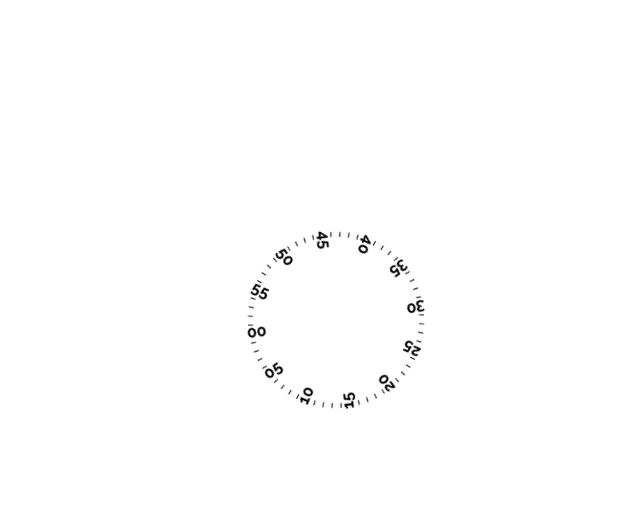
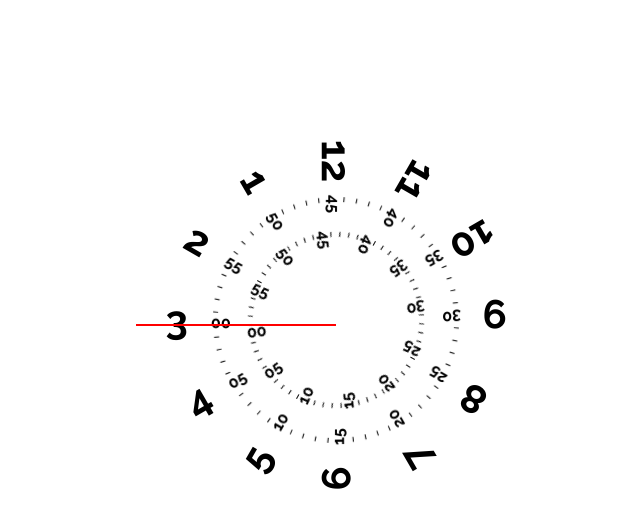
Before and after one commit to kyle-silver/clocks, a React (Create React App) app: page / in a window 1280 px wide. Shown: the top 528 px of the page, without its empty margins (304-944 px from the left). Built offline with nearby package versions, Linux system fonts and the light colour scheme.

Commit message:
it's rough, but it works

```diff
--- a/src/App.css
+++ b/src/App.css
@@ -9,10 +9,8 @@
   font-family: "Raleway", sans-serif;
 }
 
-.seconds-element {
+.clock-element {
   position: absolute;
-  top: 50%;
-  left: 50%;
   width: 2em;
   height: 0.5em;
   text-align: left;
@@ -31,3 +29,20 @@
   position: absolute;
   top: 50%;
 }
+
+.hour-wheel {
+  font-size: 30pt;
+}
+
+.hour-number {
+  margin-top: -24px;
+}
+
+.hand {
+  height: 2px;
+  width: 200px;
+  background: red;
+  position: absolute;
+  top: calc(50% + 3.5px);
+  right: 100%;
+}
--- a/src/App.tsx
+++ b/src/App.tsx
@@ -15,9 +15,17 @@ const WheelRotationKeyframes = keyframes`
   100% { transform: rotate(360deg) }
 `;
 
-const WheelRotation = styled.div`
+const SecondsWheelRotation = styled.div`
   animation: ${WheelRotationKeyframes} 60s
     cubic-bezier(0.6, -0.28, 0.735, 0.045) infinite;
+`;
+
+const MinuteWheelRotation = styled.div`
+  animation: ${WheelRotationKeyframes} 3600s linear infinite;
+`;
+
+const HourWheelRotation = styled.div`
+  animation: ${WheelRotationKeyframes} calc(60 * 60 * 12) s linear infinite;
 `;
 
 const SecondsElement: React.FC<{ value: number; date: Date }> = ({
@@ -38,8 +46,7 @@ const SecondsElement: React.FC<{ value: number; date: Date }> = ({
       <div className="tick" />
     );
   return (
-    <div className="seconds-element" key={`seconds-${value}`} style={style}>
-      {/* {value.toFixed(0).padStart(2, "0")} */}
+    <div className="clock-element" key={`seconds-${value}`} style={style}>
       {element}
     </div>
   );
@@ -52,8 +59,81 @@ const SecondsWheel: React.FC<{ date: Date }> = ({ date }) => {
       return <SecondsElement value={index} date={date} />;
     });
   return (
-    <div className="seconds-wheel">
-      <WheelRotation>{elements}</WheelRotation>
+    <div className="clock-wheel">
+      <SecondsWheelRotation>{elements}</SecondsWheelRotation>
+    </div>
+  );
+};
+
+const MinutesElement: React.FC<{ value: number; date: Date }> = ({
+  value,
+  date,
+}) => {
+  const minutes = date.getMinutes();
+  const seconds = date.getSeconds();
+  const time = minutes + seconds / 60;
+  const offset = time * (360 / 60);
+  const baseRotation = (60 - value) * (360 / 60);
+  const rotation = baseRotation + offset;
+  const style = {
+    transform: `rotate(${rotation}deg) translate(-125px)`,
+  };
+  const element =
+    value % 5 === 0 ? (
+      <div className="number">{value.toFixed(0).padStart(2, "0")}</div>
+    ) : (
+      <div className="tick" />
+    );
+  return (
+    <div className="clock-element" key={`seconds-${value}`} style={style}>
+      {element}
+    </div>
+  );
+};
+
+const MinuteWheel: React.FC<{ date: Date }> = ({ date }) => {
+  const elements = Array(60)
+    .fill(0)
+    .map((_, index) => {
+      return <MinutesElement value={index} date={date} />;
+    });
+  return (
+    <div className="minute-wheel">
+      <MinuteWheelRotation>{elements}</MinuteWheelRotation>
+    </div>
+  );
+};
+
+const HoursElement: React.FC<{ value: number; date: Date }> = ({
+  value,
+  date,
+}) => {
+  const hours = date.getHours();
+  const minutes = date.getMinutes();
+  const seconds = date.getSeconds();
+  const time = hours + minutes / 60 + seconds / 3600;
+  const offset = time * (360 / 60) * 5;
+  const baseRotation = (60 - value) * (360 / 60) * 5;
+  const rotation = baseRotation + offset;
+  const style = {
+    transform: `rotate(${rotation}deg) translate(-180px)`,
+  };
+  return (
+    <div className="clock-element" key={`seconds-${value}`} style={style}>
+      <div className="hour-number">{value.toFixed(0).padStart(2, "\xa0")}</div>
+    </div>
+  );
+};
+
+const HourWheel: React.FC<{ date: Date }> = ({ date }) => {
+  const elements = Array(12)
+    .fill(0)
+    .map((_, index) => {
+      return <HoursElement value={index + 1} date={date} />;
+    });
+  return (
+    <div className="hour-wheel">
+      <HourWheelRotation>{elements}</HourWheelRotation>
     </div>
   );
 };
@@ -63,6 +143,9 @@ function App() {
   return (
     <div className="clock">
       <SecondsWheel date={date} />
+      <MinuteWheel date={date} />
+      <HourWheel date={date} />
+      <div className="hand" />
     </div>
   );
 }
```
